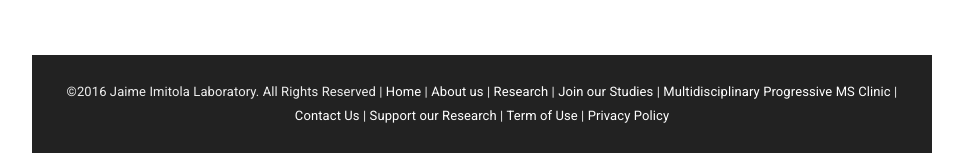
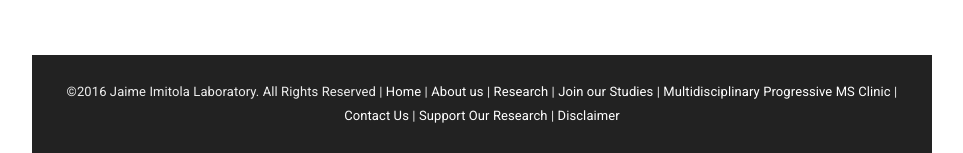
Before and after one commit to ewholling/iphemap, a Django app: page / in a window 1280 px wide. Shown: the part 1411-1564 px from the top of the page, without its empty margins (158-1121 px from the left). Run offline with Django 3.2, Linux system fonts and the light colour scheme; data comes from the database, SQL or seed files in the repository; some libraries are stand-ins or nearby versions.

Commit message:
Update default.html

```diff
--- a/pkg/ipscdb/templates/ipscdb/default.html
+++ b/pkg/ipscdb/templates/ipscdb/default.html
@@ -94,9 +94,8 @@
         <a href="">Join our Studies</a> |
         <a href="">Multidisciplinary Progressive MS Clinic</a> |
         <a href="contact">Contact Us</a> |
-        <a href="">Support our Research</a> |
-        <a href="">Term of Use</a> |
-        <a href="">Privacy Policy</a>
+        <a href="">Support Our Research</a> |
+        <a href="">Disclaimer </a>
       </div>
     </div>
   </div>
```
